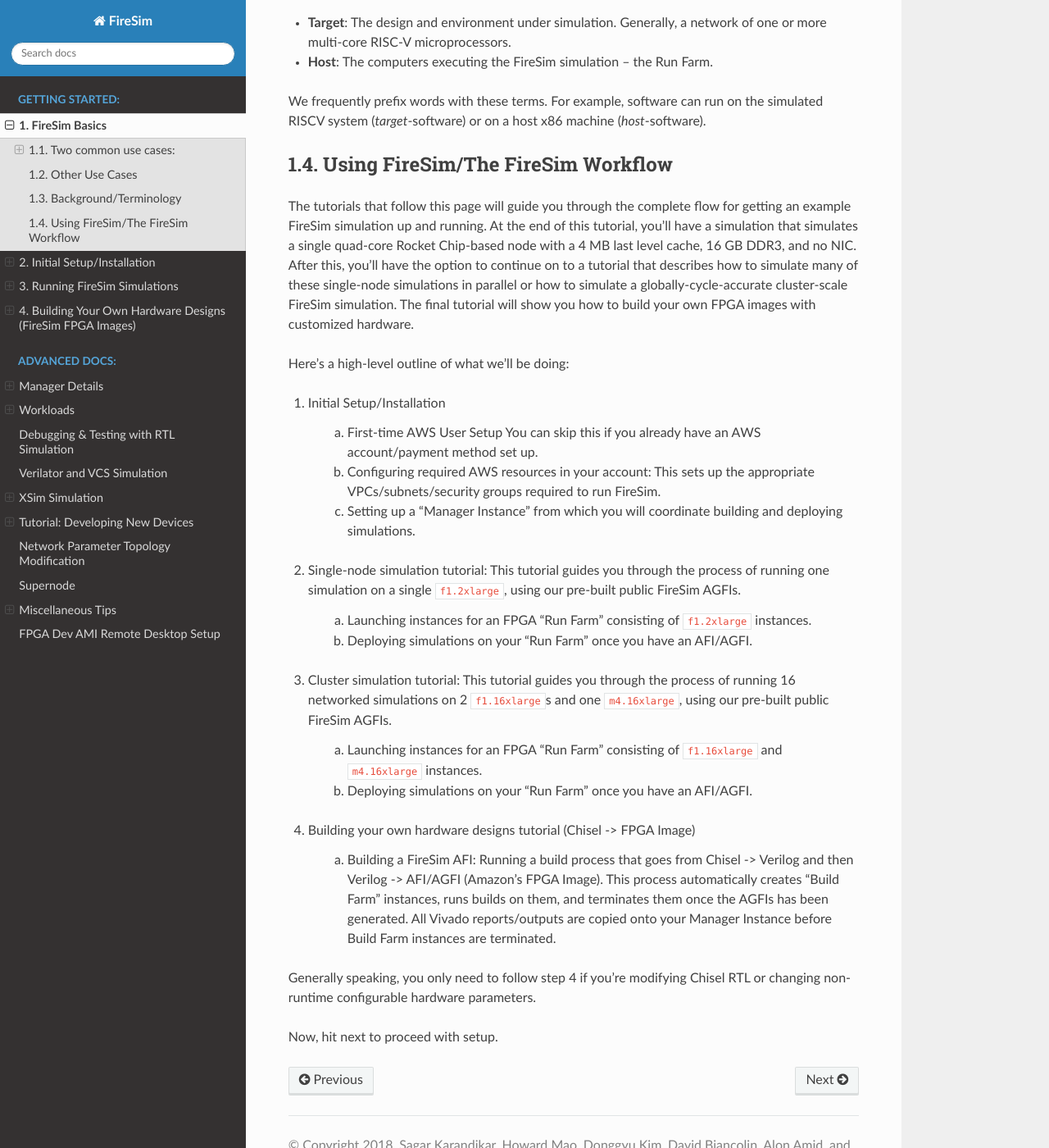
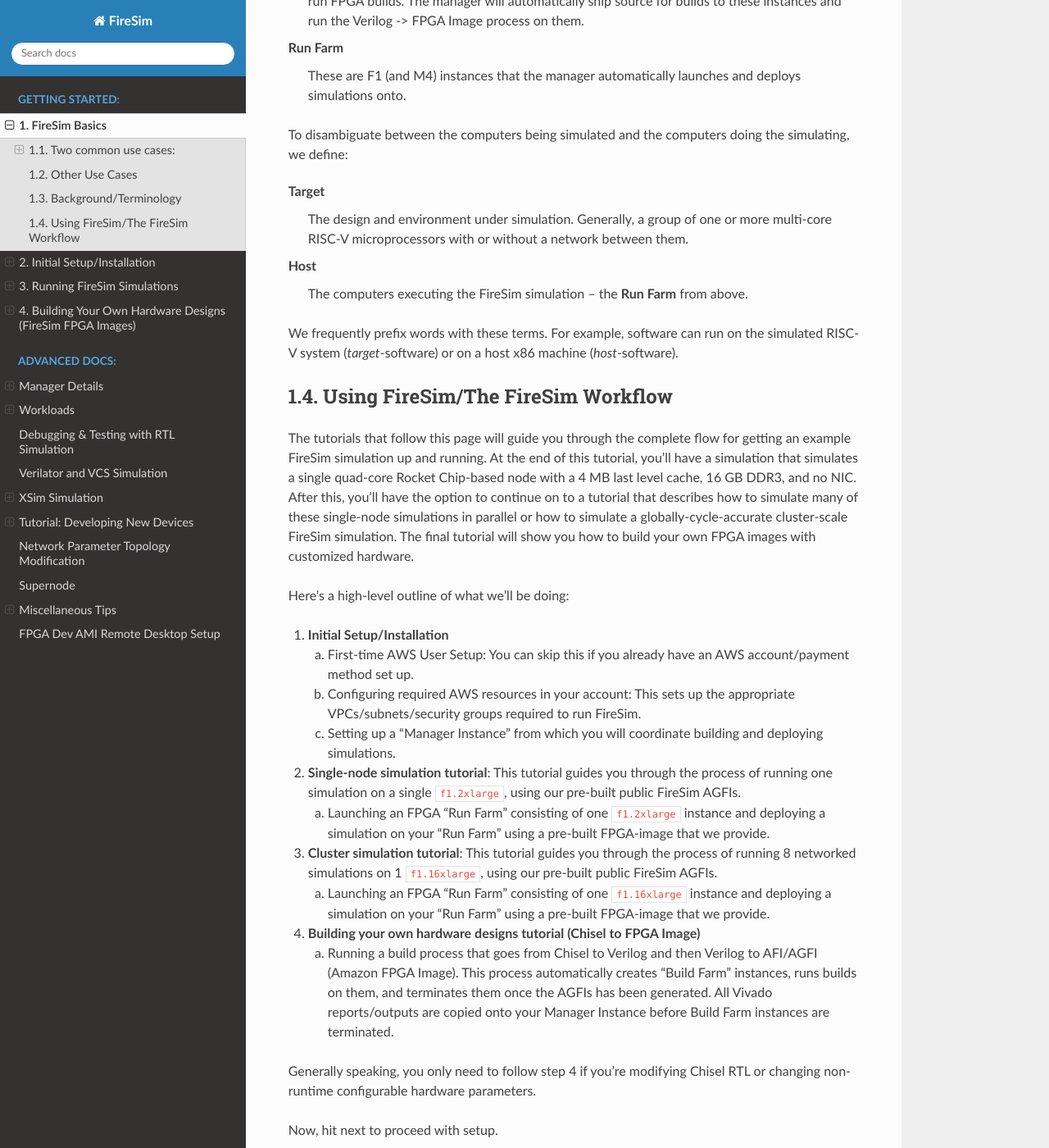
Before and after one commit to firesim/firesim, a Sphinx documentation site: the page built from docs/FireSim-Basics.rst, in a window 1280 px wide and 1400 px high, scrolled down 2115 px. Shown: the whole window at 82% size. Built offline with Sphinx 7.4.7 and the Read the Docs theme 2.0.0, drawn with Linux system fonts in a browser that asks for light colours; some of the changed text lies outside the part shown.

Commit message:
cleanup firesim basics

```diff
--- a/docs/FireSim-Basics.rst
+++ b/docs/FireSim-Basics.rst
@@ -68,28 +68,41 @@
 
    FireSim Infrastructure Diagram
 
--  **FireSim Manager**: This program (located in ``firesim/deploy/``,
-   called ``firesim``) automates the work required to launch FPGA builds
-   and run simulations. Most users will only have to interact with the
-   manager most of the time.
--  **Manager Instance**: This is the machine on AWS that you will
-   SSH-into. It only needs to be powerful enough to run Chisel
-   builds/target software builds.
--  **Build Farm**: These are instances that are elastically
-   started/terminated by the FireSim manager when you run FPGA builds.
-   The manager will automatically ship builds to these instances and run
-   the Verilog -> FPGA Image process on them.
--  **Run Farm**: These are F1 (and M4) instances that the manager
-   automatically launches and deploys simulations onto.
+**FireSim Manager** (``firesim``)
+  This program (available on your path as ``firesim``
+  once we source necessary scripts) automates the work required to launch FPGA
+  builds and run simulations. Most users will only have to interact with the
+  manager most of the time. If you're familiar with tools like Vagrant or Docker, the ``firesim``
+  command is just like the ``vagrant`` and ``docker`` commands, but for FPGA simulators
+  instead of VMs/containers.
 
-To disambiguate between the computers being simulated and the computers doing the simulating, we define:
+**Manager Instance**
+  This is the machine on AWS that you will
+  SSH-into. It only needs to be powerful enough to run Chisel
+  builds/target software builds.
 
--  **Target**: The design and environment under simulation. Generally, a
-   network of one or more multi-core RISC-V microprocessors.
--  **Host**: The computers executing the FireSim simulation -- the Run Farm.
+**Build Farm**
+  These are instances that are elastically
+  started/terminated by the FireSim manager when you run FPGA builds.
+  The manager will automatically ship source for builds to these instances and
+  run the Verilog -> FPGA Image process on them.
+
+**Run Farm**
+  These are F1 (and M4) instances that the manager
+  automatically launches and deploys simulations onto.
+
+To disambiguate between the computers being simulated and the computers doing
+the simulating, we define:
+
+**Target**
+  The design and environment under simulation. Generally, a
+  group of one or more multi-core RISC-V microprocessors with or without a network between them.
+
+**Host**
+  The computers executing the FireSim simulation -- the **Run Farm** from above.
 
 We frequently prefix words with these terms. For example, software can run
-on the simulated RISCV system (*target*-software) or on a host x86 machine (*host*-software).
+on the simulated RISC-V system (*target*-software) or on a host x86 machine (*host*-software).
 
 Using FireSim/The FireSim Workflow
 -------------------------------------
@@ -105,35 +118,37 @@
 
 Here's a high-level outline of what we'll be doing:
 
-1. Initial Setup/Installation
+#. **Initial Setup/Installation**
 
-    a. First-time AWS User Setup
-       You can skip this if you already have an AWS account/payment method
-       set up.
-    b. Configuring required AWS resources in your account:
-       This sets up the appropriate VPCs/subnets/security groups required to
-       run FireSim.
-    c. Setting up a "Manager Instance" from which you will coordinate
-       building and deploying simulations.
+   a. First-time AWS User Setup: You can skip this if you already have an AWS
+      account/payment method set up.
 
-2. Single-node simulation tutorial: This tutorial guides you through the process of running one simulation on a single ``f1.2xlarge``, using our pre-built public FireSim AGFIs.
+   #. Configuring required AWS resources in your account: This sets up the
+      appropriate VPCs/subnets/security groups required to run FireSim.
 
-    a. Launching instances for an FPGA "Run Farm" consisting of ``f1.2xlarge`` instances.
-    b. Deploying simulations on your "Run Farm" once you have an AFI/AGFI.
+   #. Setting up a "Manager Instance" from which you will coordinate building
+      and deploying simulations.
 
-3. Cluster simulation tutorial: This tutorial guides you through the process of running 16 networked simulations on 2 ``f1.16xlarge``\s and one ``m4.16xlarge``, using our pre-built public FireSim AGFIs.
+#. **Single-node simulation tutorial**: This tutorial guides you through the process of running one simulation on a single ``f1.2xlarge``, using our pre-built public FireSim AGFIs.
 
-    a. Launching instances for an FPGA "Run Farm" consisting of
-       ``f1.16xlarge`` and ``m4.16xlarge`` instances.
-    b. Deploying simulations on your "Run Farm" once you have an AFI/AGFI.
+   a. Launching an FPGA "Run Farm" consisting of one ``f1.2xlarge`` instance
+      and deploying a simulation on your "Run Farm" using a pre-built FPGA-image
+      that we provide.
 
-4. Building your own hardware designs tutorial (Chisel -> FPGA Image)
+#. **Cluster simulation tutorial**: This tutorial guides you through the process of running 8 networked simulations on 1 ``f1.16xlarge``, using our pre-built public FireSim AGFIs.
 
-    a. Building a FireSim AFI: Running a build process that goes from Chisel -> Verilog and then
-       Verilog -> AFI/AGFI (Amazon's FPGA Image). This process automatically creates "Build Farm" instances,
-       runs builds on them, and terminates them once the AGFIs has been generated.
-       All Vivado reports/outputs are copied onto your Manager
-       Instance before Build Farm instances are terminated.
+   a. Launching an FPGA "Run Farm" consisting of one ``f1.16xlarge`` instance
+      and deploying a simulation on your "Run Farm" using a pre-built FPGA-image
+      that we provide.
+
+#. **Building your own hardware designs tutorial (Chisel to FPGA Image)**
+
+   a. Running a build process that goes from Chisel to
+      Verilog and then Verilog to AFI/AGFI (Amazon FPGA Image). This process
+      automatically creates "Build Farm" instances, runs builds on them, and
+      terminates them once the AGFIs has been generated.  All Vivado
+      reports/outputs are copied onto your Manager Instance before Build Farm
+      instances are terminated.
 
 Generally speaking, you only need to follow step 4 if you're modifying
 Chisel RTL or changing non-runtime configurable hardware parameters.
```
